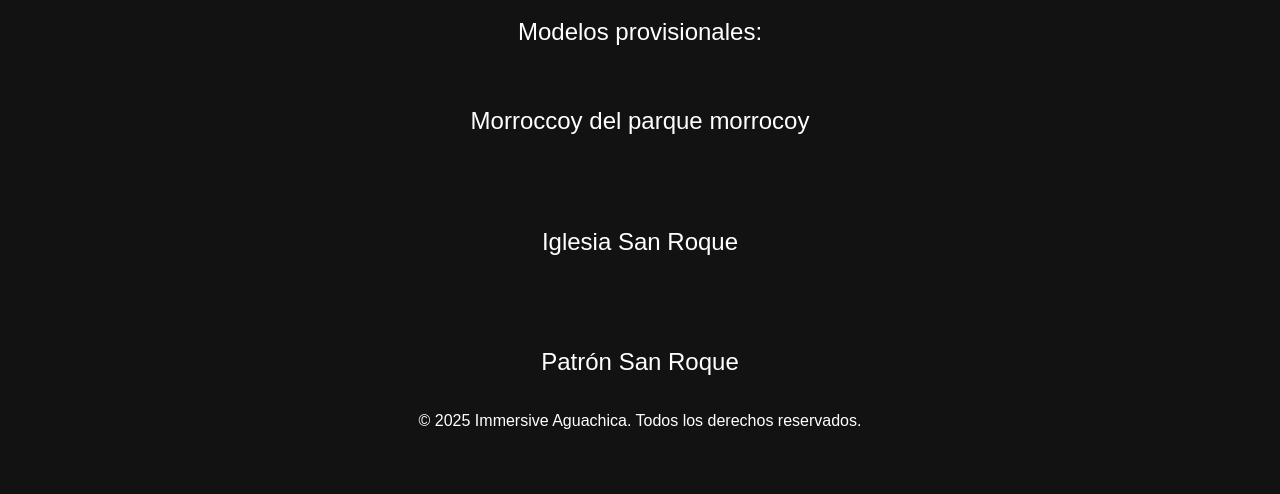
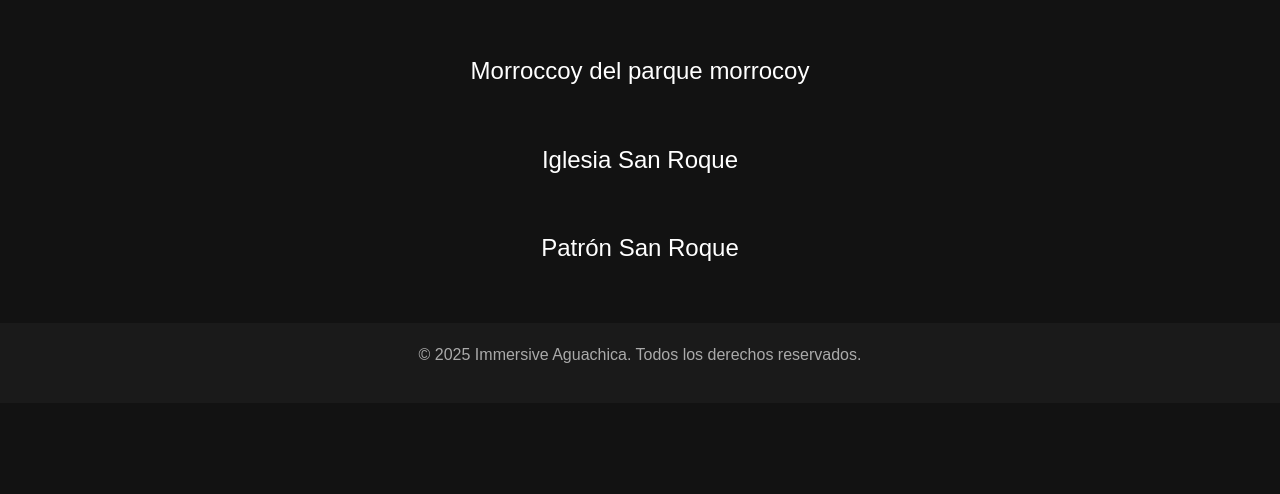
Before and after one commit to ImdannyGR/miModelado3d, a plain HTML site: page index.html in a window 1280 px wide. Shown: the part 306-800 px from the top of the page. Drawn offline with nearby package versions, Linux system fonts and the light colour scheme.

Commit message:
navbar diseño

```diff
--- a/index.html
+++ b/index.html
@@ -18,11 +18,13 @@
       background-color: #121212;
       font-family: Arial, sans-serif;
       color: white;
-      padding: 20px;
       text-align: center;
+      margin: 0;
+      padding: 0;
     }
 
     h1 {
+      margin-top: 40px;
       margin-bottom: 40px;
     }
 
@@ -52,16 +54,19 @@
       text-decoration: none;
     }
 
-    .spacer {
-      margin-top: 100px;
+    footer {
+      margin-top: 60px;
+      padding: 20px;
+      background-color: #1a1a1a;
+      color: #aaa;
     }
   </style>
 </head>
 
 <body>
 
-  <!-- Navbar -->
-  <nav class="navbar navbar-expand-lg fixed-top shadow-sm">
+  <!-- Navbar (no fija) -->
+  <nav class="navbar navbar-expand-lg shadow-sm">
     <div class="container d-flex justify-content-between align-items-center">
       <a class="navbar-brand" href="https://imdannygr.github.io/myProyectoDeAula2025/">
         <img src="img/logo.png" alt="Logo" width="200" height="130">
@@ -70,13 +75,12 @@
         ← Volver al inicio
       </a>
     </div>
+  </nav>
 
-  </nav>
-<br> <br> <br> <br>
   <!-- Contenido -->
-  <div class="spacer">
   <h1>Immersive Aguachica</h1>
   <h2>Modelos provisionales:</h2>
+
   <!-- Primer modelo -->
   <h2>Morroccoy del parque morrocoy</h2>
   <model-viewer
@@ -87,7 +91,7 @@
     shadow-intensity="1"
     background-color="#202020">
   </model-viewer>
-<br>
+
   <!-- Segundo modelo -->
   <h2>Iglesia San Roque</h2>
   <model-viewer
@@ -98,8 +102,7 @@
     shadow-intensity="1"
     background-color="#202020">
   </model-viewer>
-  </div>
-<br>
+
   <!-- Tercer modelo -->
   <h2>Patrón San Roque</h2>
   <model-viewer
@@ -110,8 +113,7 @@
     shadow-intensity="1"
     background-color="#202020">
   </model-viewer>
-  </div>
-<br>
+
   <!-- FOOTER -->
   <footer>
     <div class="container">
```
Lines whose indentation alone changed are shown as unchanged.
